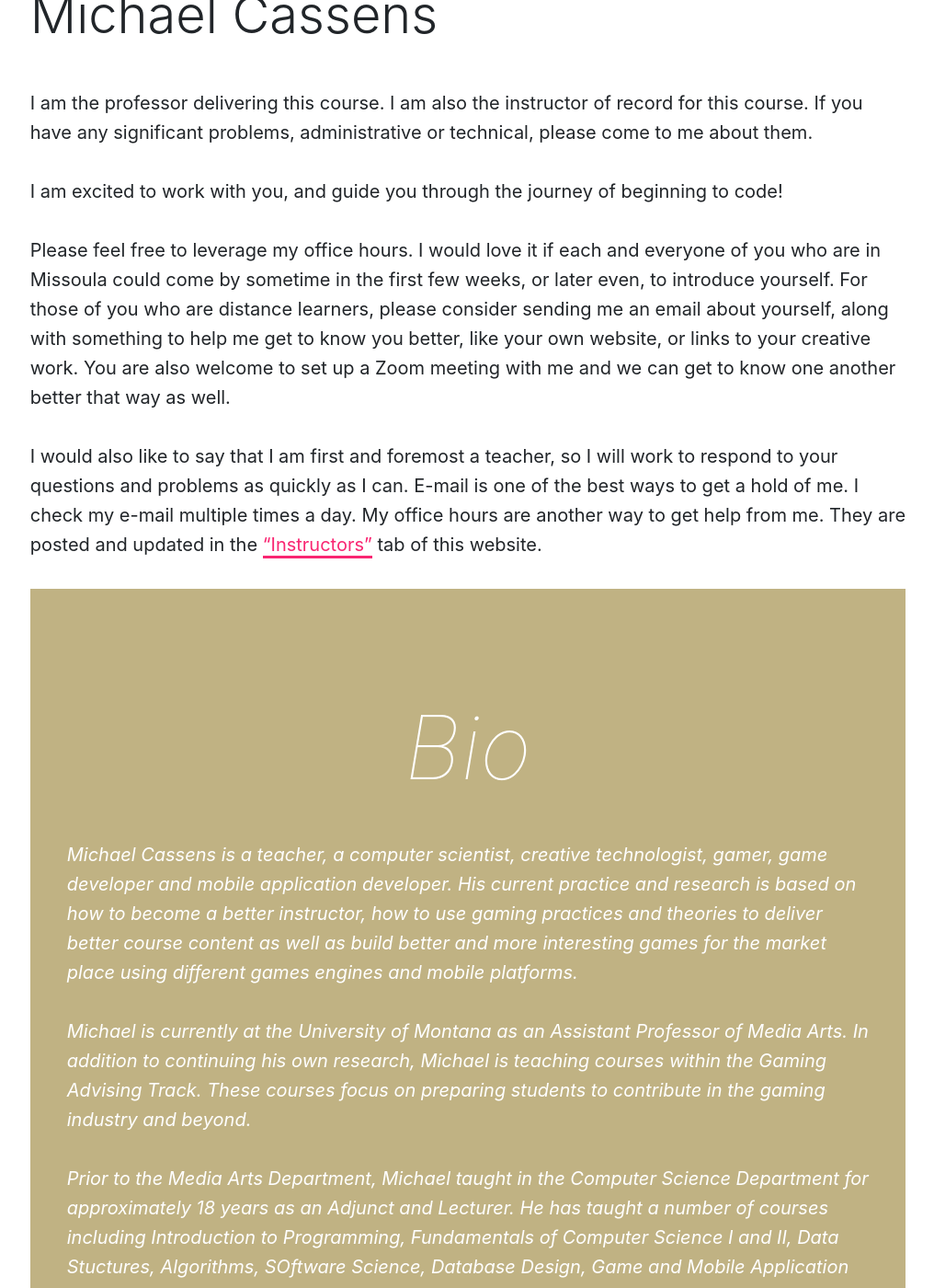
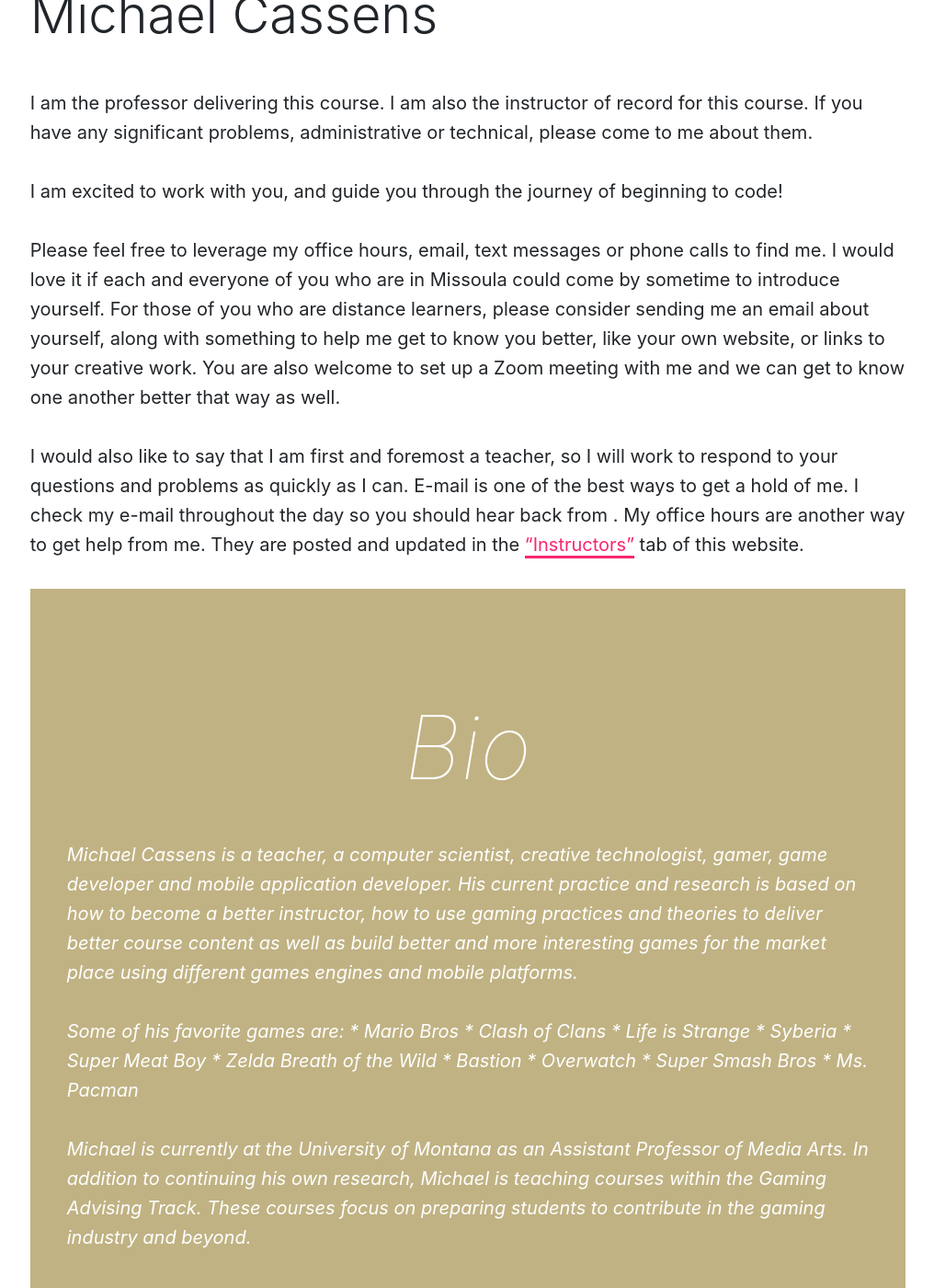
Before and after one commit to Montana-Media-Arts/creative-coding-1-Fall2019, a Jekyll site: the page built from modules/week-1/_posts/2017-01-03-instructors.md, in a window 1280 px wide and 1400 px high, scrolled down 1154 px. Shown: the whole window at 92% size, without its empty margins (131-1147 px from the left). Built offline with Jekyll 4.4.1, drawn with Linux system fonts in a browser that asks for light colours; nearby versions of some CDN libraries.

Commit message:
update course information and instructor info

```diff
--- a/modules/week-1/_posts/2017-01-03-instructors.md
+++ b/modules/week-1/_posts/2017-01-03-instructors.md
@@ -18,35 +18,29 @@ I am the professor delivering this course. I am also the instructor of record fo
 
 I am excited to work with you, and guide you through the journey of beginning to code!
 
-Please feel free to leverage my office hours. I would love it if each and everyone of you who are in Missoula could come by sometime in the first few weeks, or later even, to introduce yourself. For those of you who are distance learners, please consider sending me an email about yourself, along with something to help me get to know you better, like your own website, or links to your creative work.  You are also welcome to set up a Zoom meeting with me and we can get to know one another better that way as well.
+Please feel free to leverage my office hours, email, text messages or phone calls to find me. I would love it if each and everyone of you who are in Missoula could come by sometime to introduce yourself. For those of you who are distance learners, please consider sending me an email about yourself, along with something to help me get to know you better, like your own website, or links to your creative work.  You are also welcome to set up a Zoom meeting with me and we can get to know one another better that way as well.
 
-I would also like to say that I am first and foremost a teacher, so I will work to respond to your questions and problems as quickly as I can. E-mail is one of the best ways to get a hold of me. I check my e-mail multiple times a day. My office hours are another way to get help from me. They are posted and updated in the ["Instructors"]({{site.baseurl}}/instructors/) tab of this website.
+I would also like to say that I am first and foremost a teacher, so I will work to respond to your questions and problems as quickly as I can. E-mail is one of the best ways to get a hold of me. I check my e-mail throughout the day so you should hear back from . My office hours are another way to get help from me. They are posted and updated in the ["Instructors"]({{site.baseurl}}/instructors/) tab of this website.
 
 
 > # Bio
 >
 > Michael Cassens is a teacher, a computer scientist, creative technologist, gamer, game developer and mobile application developer.  His current practice and research is based on how to become a better instructor, how to use gaming practices and theories to deliver better course content as well as build better and more interesting games for the market place using different games engines and mobile platforms.
 >
+> Some of his favorite games are:
+    * Mario Bros
+    * Clash of Clans
+    * Life is Strange
+    * Syberia
+    * Super Meat Boy
+    * Zelda Breath of the Wild
+    * Bastion
+    * Overwatch
+    * Super Smash Bros
+    * Ms. Pacman
+>
 > Michael is currently at the University of Montana as an Assistant Professor of Media Arts. In addition to continuing his own research, Michael is teaching courses within the Gaming Advising Track. These courses focus on preparing students to contribute in the gaming industry and beyond.
 >
 > Prior to the Media Arts Department, Michael taught in the Computer Science Department for approximately 18 years as an Adjunct and Lecturer.  He has taught a number of courses including Introduction to Programming, Fundamentals of Computer Science I and II, Data Stuctures, Algorithms, SOftware Science, Database Design, Game and Mobile Application Programming, Advanced Client-Side Web Programming and Advanced Server-Side Web Programming. Michael also started his own consulting company 2002 which he still operates building software for small to medium sized businesses.  Michael has a BA in Biology as well as a M.S. Computer Science. Originally from Boulder, Colorado, then St. Louis, MO, then, Hamilton, MT, Michael loves being outside with his family as well as mountain biking, snowboarding, hiking, photography, and just being in nature.
 >
 > For more information please visit his consulting site at [silverleaf-consulting.com](http://silverleaf-consulting.com) .
-
-
-<!--
-## Teaching Assistant - TBA
-
-We will have a Teaching Assistant. When this person contact is available, I will email the class. I will also post their information in the ["Instructors"]({{site.baseurl}}/instructors/) tab.
-
-If you are unable to solve problems on your own or through the course "issues forum" (more to come on that later), you should e-mail the TA for help.
--->
-<!-- video -->
-
-<!--
-## Lab Assistants
-
-In addition to the TA, Media Arts continues to provide help to all online students through the 127 Media Arts Lab in McGill. This lab is staffed by wonderful MFA students who are prepared to answer your questions, or help you figure out how to answer your questions.
-
-Lab hours, along with Lab Assistant information will be posted in the ["Help"]({{site.baseurl}}/help/) tab.
--->
```
Also changed, not shown: modules/week-1/_posts/2017-01-01-welcome-to-mart120.md (+1 -1 lines).
